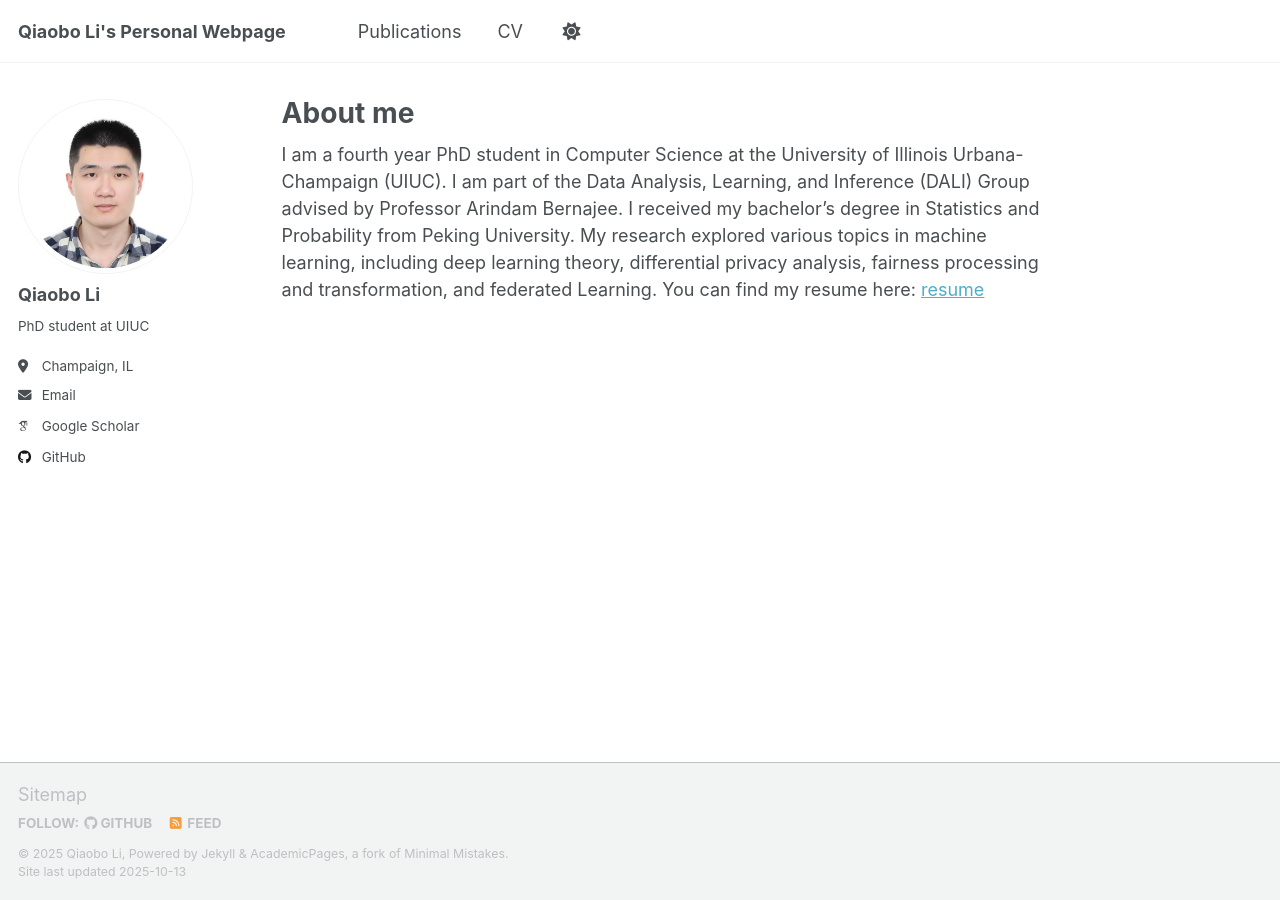
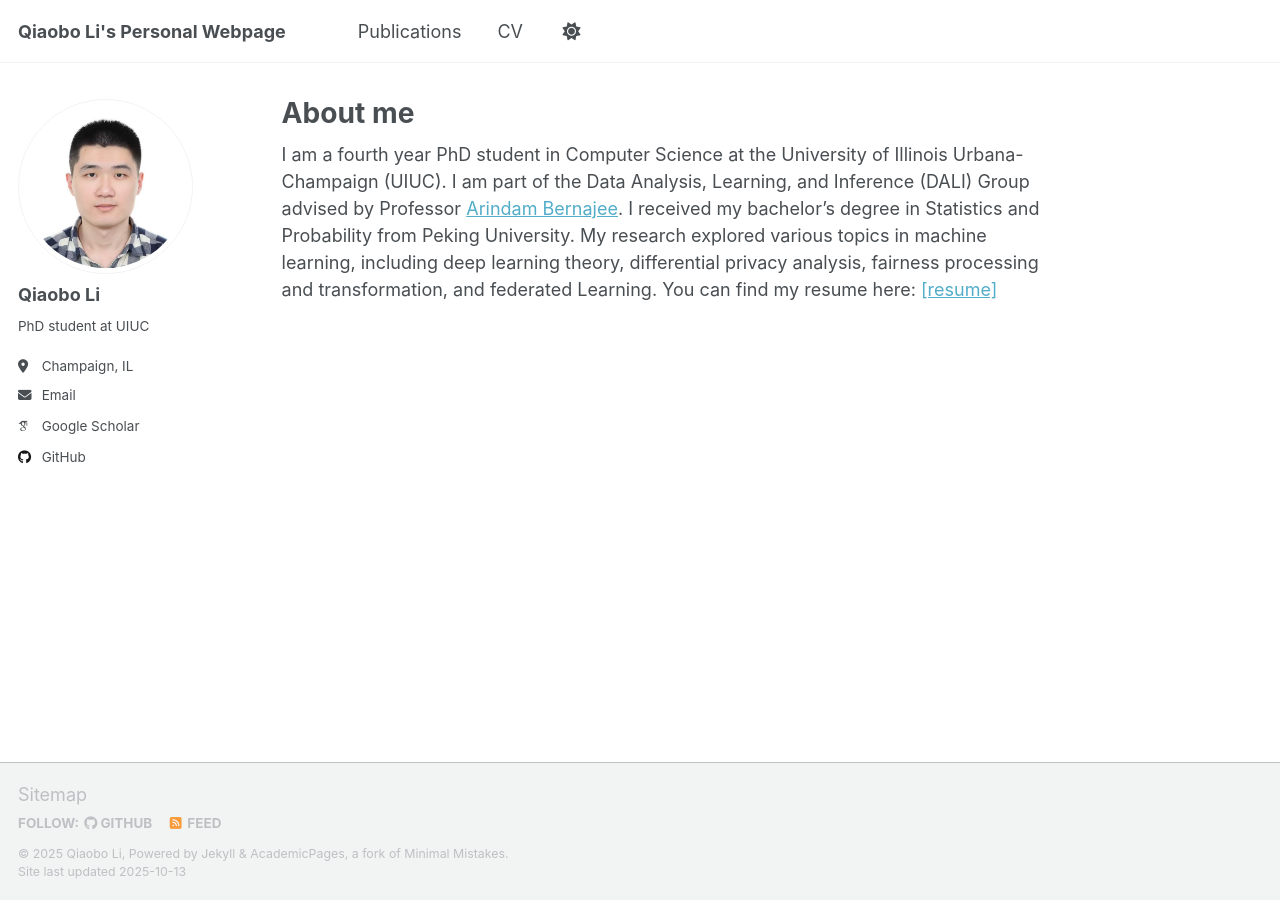
Before and after one commit to JoyceLi0729/joyceli0729.github.io, a Jekyll site: the page built from _pages/about.md, in a window 1280 px wide. Built offline with Jekyll 4.4.1, drawn with Linux system fonts in a browser that asks for light colours; some web fonts are replaced; a script that is not in the unit is left out; part of the change alters nothing that is shown.

```diff
--- a/_pages/about.md
+++ b/_pages/about.md
@@ -7,4 +7,4 @@ redirect_from:
   - /about.html
 ---
 
-I am a fourth year PhD student in Computer Science at the University of Illinois Urbana-Champaign (UIUC). I am part of the Data Analysis, Learning, and Inference (DALI) Group advised by Professor Arindam Bernajee. I received my bachelor's degree in Statistics and Probability from Peking University. My research explored various topics in machine learning, including deep learning theory, differential privacy analysis, fairness processing and transformation, and federated Learning. You can find my resume here: [resume](https://joyceli0729.github.io/files/Resume(3)6.pdf)
+I am a fourth year PhD student in Computer Science at the University of Illinois Urbana-Champaign (UIUC). I am part of the Data Analysis, Learning, and Inference (DALI) Group advised by Professor [Arindam Bernajee](https://arindam.cs.illinois.edu/). I received my bachelor's degree in Statistics and Probability from Peking University. My research explored various topics in machine learning, including deep learning theory, differential privacy analysis, fairness processing and transformation, and federated Learning. You can find my resume here: [[resume]](https://joyceli0729.github.io/files/Resume(3)6.pdf)
```
